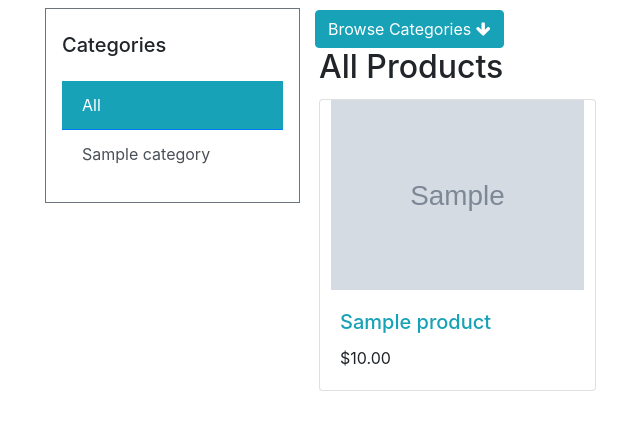
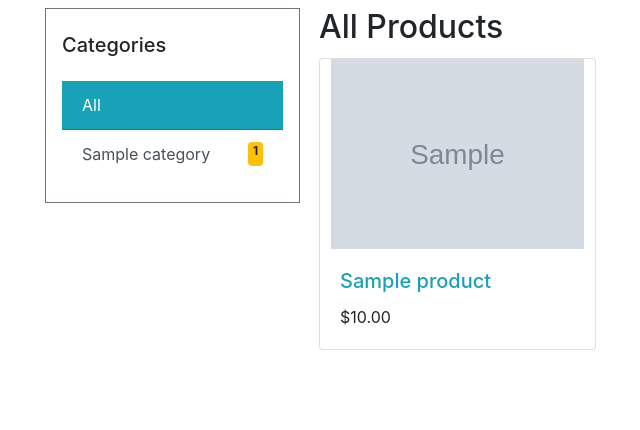
Before and after one commit to blessedsibanda/online-shop, a Django app: page / in a window 1280 px wide. Shown: the part 56-486 px from the top of the page, without its empty margins (40-680 px from the left). Run offline with Django 3.2, Linux system fonts and the light colour scheme; tables that the repository leaves empty hold one stand-in row (values such as "Sample post"); grey boxes marked "Sample" are stand-in pictures; some libraries are stand-ins or nearby versions.

Commit message:
show product counts  in sidebar

```diff
--- a/django/shop/templates/shop/product/list.html
+++ b/django/shop/templates/shop/product/list.html
@@ -12,10 +12,19 @@
             <div class="border border-secondary py-4 px-3">
                 <h5 class="mb-4" >Categories</h5>
                 <ul class="list-group list-group-flush">
-                    <a class="list-group-item list-group-item-action {% if not category %}active bg-info{% endif %}" href="{% url 'shop:product_list' %}">All</a>
+                    <a class="list-group-item list-group-item-action d-flex justify-content-between {% if not category %}active bg-info{% endif %}" href="{% url 'shop:product_list' %}">All
+
+                    {% if category.slug != c.slug %}
+                            <span class="badge badge-warning small">{{ total_products }}</span>
+                        {% endif %}
+                    </a>
                     {% for c in categories %}
-                        <a class="list-group-item list-group-item-action {% if category.slug == c.slug %}active bg-info{% endif %}" href="{{ c.get_absolute_url }}">
+                        <a class="list-group-item list-group-item-action d-flex justify-content-between {% if category.slug == c.slug %}active bg-info{% endif %}" href="{{ c.get_absolute_url }}">
                         {{ c.name }}
+
+                        {% if category.slug != c.slug %}
+                            <span class="badge badge-warning small">{{ c.products.count }}</span>
+                        {% endif %}
                         </a>
                     {% endfor %}
                 </ul>
@@ -23,27 +32,23 @@
         </div>
 
         <div class="col-md-8 col-lg-9">
-            <div class="row">
+            <div class="row d-md-none mb-3">
                 <div class="accordion" id="accordionExample">
                     <div>
                         <div id="headingOne">
-                            <h2 class="mb-0">
-                                <button class="btn btn-info" type="button" data-toggle="collapse" data-target="#collapseOne" aria-expanded="true" aria-controls="collapseOne">
-                                Browse Categories <i class="fa fa-arrow-down"></i>
-                                </button>
-                            </h2>
+                            <button class="btn btn-info btn-block" type="button" data-toggle="collapse" data-target="#collapseOne" aria-expanded="true" aria-controls="collapseOne">
+                            Browse Categories <i class="fa fa-arrow-circle-down"></i>
+                            </button>
                         </div>
 
                         <div id="collapseOne" class="collapse" aria-labelledby="headingOne" data-parent="#accordionExample">
-                            <div>
-                                <ul class="list-group list-group-horizontal d-flex">
-                                    <a class="list-group-item list-group-item-action {% if not category %}active bg-info{% endif %}" href="{% url 'shop:product_list' %}">All</a>
-                                    {% for c in categories %}
-                                        <a class="list-group-item list-group-item-action {% if category.slug == c.slug %}active bg-info{% endif %}" href="{{ c.get_absolute_url }}">
-                                        {{ c.name }}
-                                        </a>
-                                    {% endfor %}
-                                </ul>
+                            <div class="btn-group p-2 d-flex flex-wrap" >
+                                <a class="btn btn-secondary m-1 {% if not category %}btn-info{% endif %}" href="{% url 'shop:product_list' %}">All</a>
+                                {% for c in categories %}
+                                    <a class="btn btn-secondary m-1 {% if category.slug == c.slug %}btn-info{% endif %}" href="{{ c.get_absolute_url }}">
+                                    {{ c.name }}
+                                    </a>
+                                {% endfor %}
                             </div>
                         </div>
                     </div>
--- a/django/shop/views.py
+++ b/django/shop/views.py
@@ -6,6 +6,7 @@ def product_list(request, category_slug=None):
     category = None
     categories = Category.objects.all()
     products = Product.objects.filter(available=True)
+    total_products = products.count()
     if category_slug:
         category = get_object_or_404(Category, slug=category_slug)
         products = products.filter(category=category)
@@ -14,7 +15,8 @@ def product_list(request, category_slug=None):
                   {
                       'category': category,
                       'categories': categories,
-                      'products': products
+                      'products': products,
+                      'total_products': total_products
                   })
 
 
```
